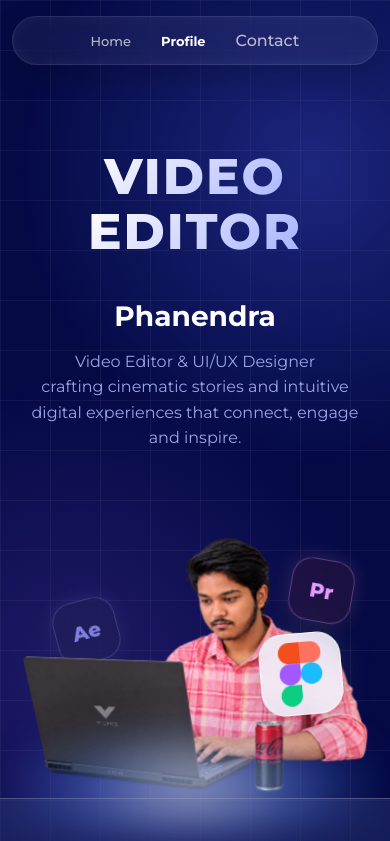
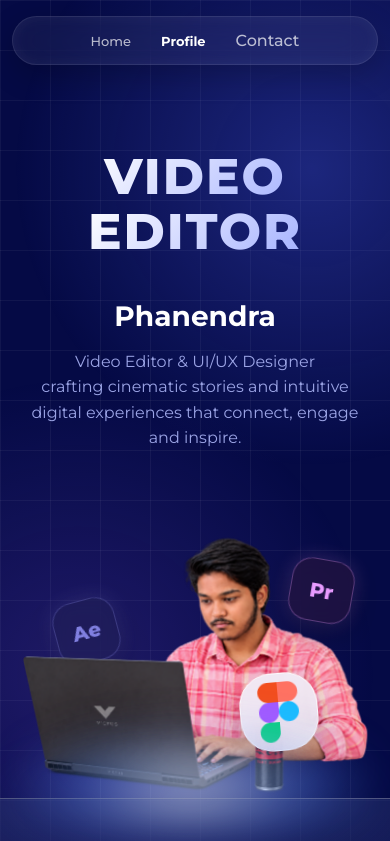
Before and after one commit to Phanendra1275/PhanendraPortfolio, a React (Vite) app: page / in a window 390 px wide. Shown: the top 841 px of the page. Built offline with nearby package versions, Linux system fonts and the light colour scheme.

Commit message:
Revert "Polish mobile Figma icon layout"
This reverts commit 4b6d8be904571873bcdbc5e44bbc129b903a4dd9.

```diff
--- a/src/components/Hero.css
+++ b/src/components/Hero.css
@@ -261,12 +261,10 @@
     --rot: 10deg;
   }
   .icon-figma {
-    right: 8%;
-    bottom: 28%;
+    right: 15%;
+    bottom: 15%;
     z-index: 7; /* In front */
     --rot: -5deg;
-    padding: 10px;
-    border-radius: 24px;
   }
 
   .floating-icon {
@@ -278,8 +276,8 @@
     font-size: 24px;
   }
   .icon-figma .icon-placeholder {
-    width: 70px;
-    height: 70px;
+    width: 60px;
+    height: 60px;
   }
 
   .hero-flare {
@@ -302,8 +300,8 @@
   }
 
   .icon-figma .icon-placeholder {
-    width: 64px;
-    height: 64px;
+    width: 60px;
+    height: 60px;
   }
 }
 
```
